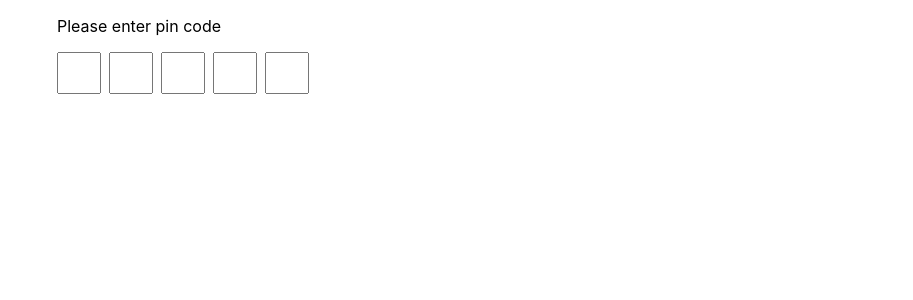
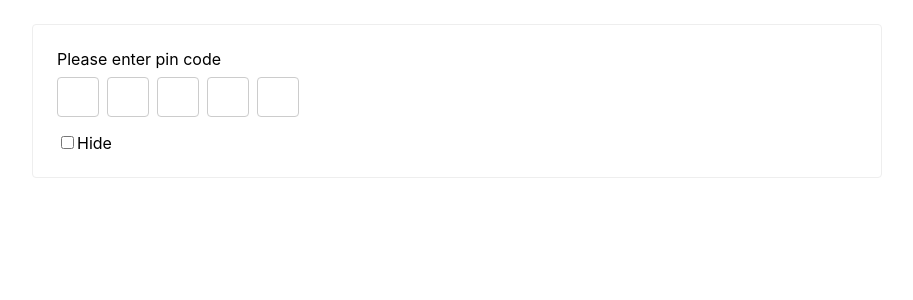
Before and after one commit to karamat/pin-code, a React (Create React App) app: page / in a window 1280 px wide. Shown: the top 300 px of the page, without its empty margins (183-1096 px from the left). Built offline with nearby package versions, Linux system fonts and the light colour scheme.

Commit message:
add logic to hide the pin code

```diff
--- a/src/App.css
+++ b/src/App.css
@@ -1,10 +1,22 @@
 .App {
+  padding: 24px;
   width: 800px;
-  margin: 0 auto;
+  margin: 24px auto;
+  border: 1px solid #eee;
+  border-radius: 4px;
+}
+
+.label {
+  margin-bottom: 8px;
+}
+
+.label label {
+  font-size: 16px;
 }
 
 .input-list {
   display: flex;
   align-items: center;
   gap: 8px;
+  margin-bottom: 16px;
 }
--- a/src/App.tsx
+++ b/src/App.tsx
@@ -8,6 +8,7 @@ function App() {
   const [pinLength, setPinLength] = useState(5);
   const [values, setValues] = useState<{ [key: string]: InputType }>({});
   const [focusedIndex, setFocusedIndex] = useState<number | null>(null);
+  const [isHidden, setIsHidden] = useState(false);
 
   const handleChangeInput = (value: string, index: number) => {
     let acceptedValue = value.replace(/\D/, '');
@@ -32,9 +33,13 @@ function App() {
     }
   };
 
+  const handleIsHidden = () => setIsHidden(!isHidden);
+
   return (
     <div className='App'>
-      <p>Please enter pin code</p>
+      <div className='label'>
+        <label>Please enter pin code</label>
+      </div>
       <div className='input-list'>
         {Array.from(Array(pinLength).keys()).map((_, index) => (
           <Input
@@ -44,8 +49,22 @@ function App() {
             isFocused={index === focusedIndex}
             handleChangeInput={handleChangeInput}
             changeFocus={changeFocus}
+            hidden={isHidden}
           />
         ))}
+      </div>
+      <div className='settings'>
+        <div className='input-field'>
+          <label htmlFor='isHidden'>
+            <input
+              type='checkbox'
+              name='isHidden'
+              checked={isHidden}
+              onChange={handleIsHidden}
+            />
+            Hide
+          </label>
+        </div>
       </div>
     </div>
   );
--- a/src/components/Input/index.tsx
+++ b/src/components/Input/index.tsx
@@ -7,6 +7,7 @@ interface Props {
   index: number;
   value: InputType;
   isFocused: boolean;
+  hidden: boolean;
   handleChangeInput: (value: string, index: number) => void;
   changeFocus: (key: string) => void;
 }
@@ -15,6 +16,7 @@ const Input: React.FC<Props> = ({
   index,
   value,
   isFocused,
+  hidden,
   handleChangeInput,
   changeFocus,
 }) => {
@@ -29,8 +31,6 @@ const Input: React.FC<Props> = ({
 
     if ([ARROW_LEFT, ARROW_RIGHT, BACKSPACE].includes(event.key)) {
       changeFocus(event.key);
-    } else {
-      event.preventDefault();
     }
   };
 
@@ -39,6 +39,7 @@ const Input: React.FC<Props> = ({
       ref={ref}
       className='input'
       name={`pin-number-${index}`}
+      type={hidden ? 'password' : 'text'}
       maxLength={1}
       autoComplete={'nope'}
       value={value}
--- a/src/components/Input/styles.css
+++ b/src/components/Input/styles.css
@@ -3,5 +3,6 @@
   width: 36px;
   height: 36px;
   font-size: 24px;
-  font-weight: 300;
+  border: 1px solid #ccc;
+  border-radius: 4px;
 }
```
